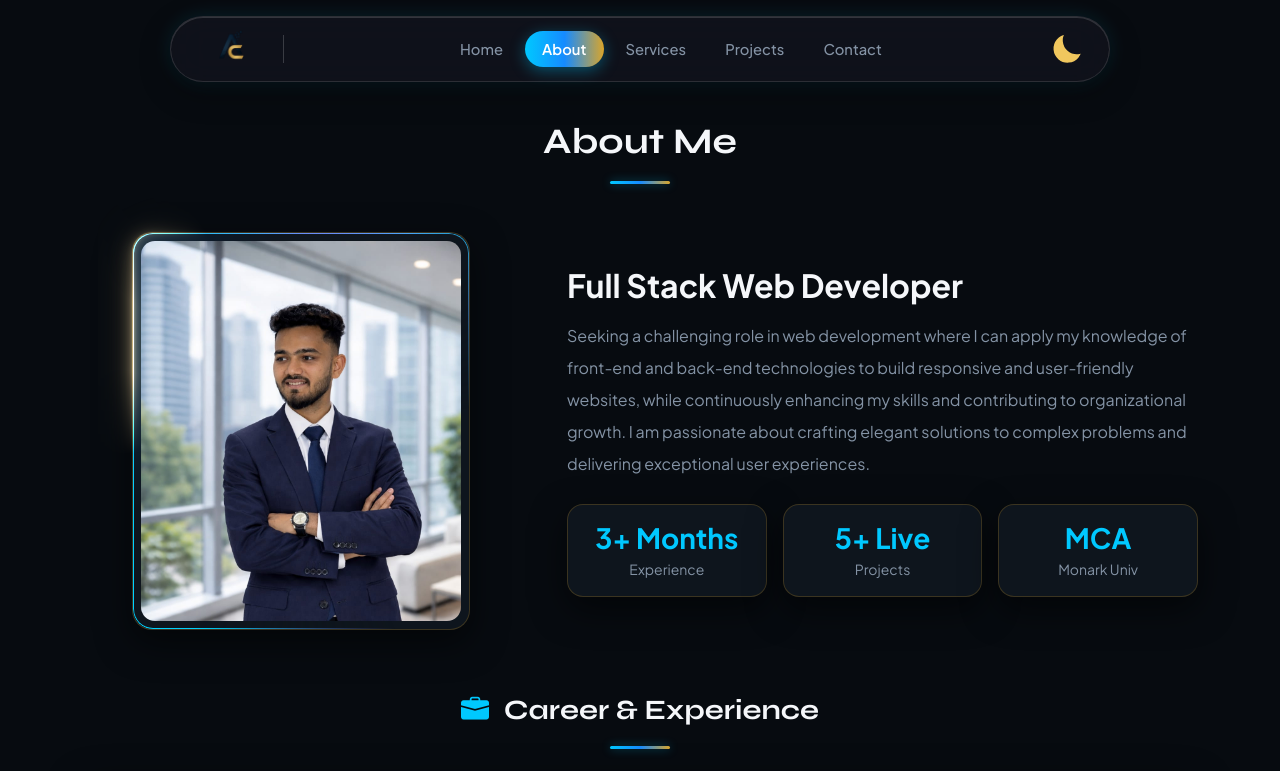
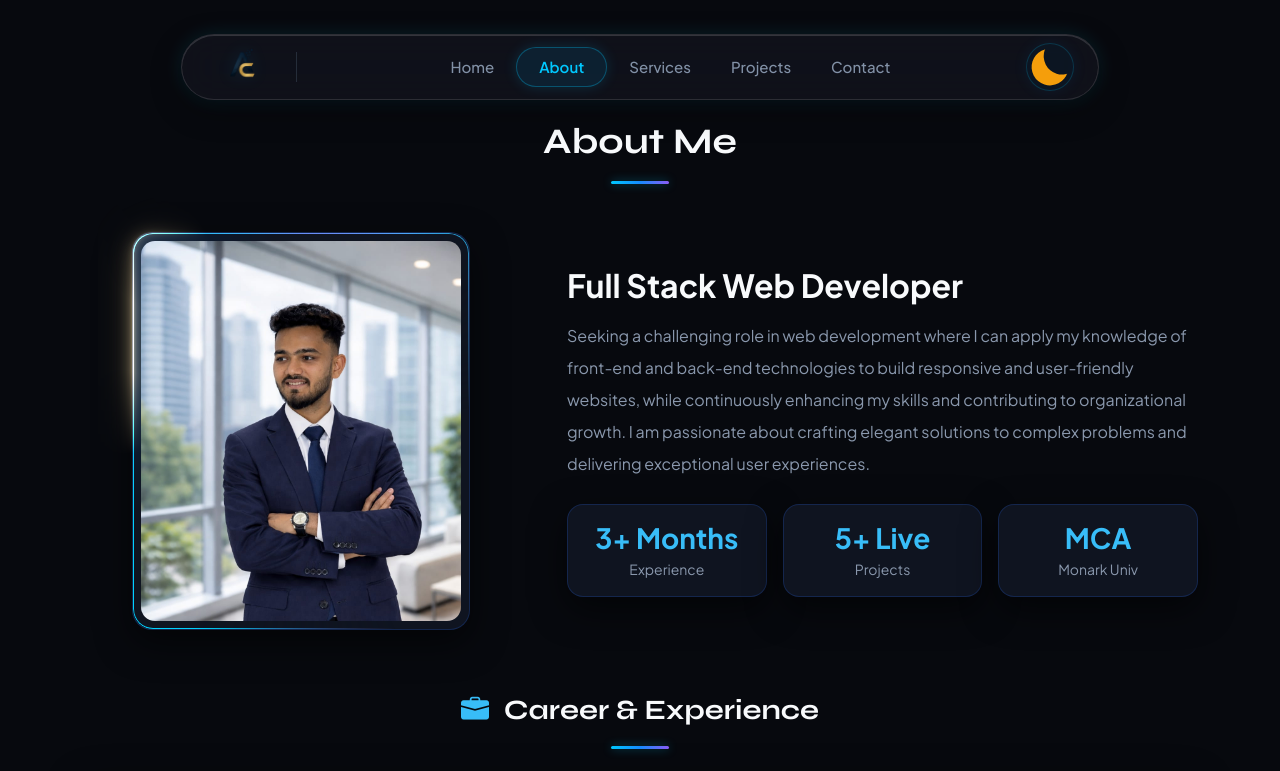
Before and after one commit to chavdaamit1011-svg/Portfolio, a React (Vite) app: page /#/about in a window 1280 px wide. Shown: the top 771 px of the page. Built offline with nearby package versions, Linux system fonts and the light colour scheme; a web font is replaced by a local one.

Commit message:
Refine Dark Theme Navbar to exact target specifications (#070B10 bg, rgba(7, 12, 20, 0.88) navbar, rgba(0, 174, 255, 0.10) active pill, 48px circular moon toggle)

```diff
--- a/src/styles/index.css
+++ b/src/styles/index.css
@@ -1,75 +1,76 @@
-/* Base Theme Variables - User Specified Exact Color Palette & Logo Gradient */
+/* Base Theme Variables - Aligned to AC Monogram Logo Colors (Royal Blue #2563eb & Amber Gold #f59e0b) */
 :root, [data-theme='dark'] {
-  --bg-color: #070B10;
-  --bg-secondary: #121C26;
-  --nav-bg: rgba(14, 21, 29, 0.90);
-  --card-bg: #0E151D;
-  --card-border: rgba(217, 165, 43, 0.22);
-  --card-border-hover: #00C8FF;
-  --text-main: #8493A5;
-  --text-heading: #F5F7FA;
-  --text-muted: #8493A5;
-  --cyan-primary: #00C8FF;
-  --cyan-glow: rgba(0, 200, 255, 0.35);
-  --purple-accent: #168BFF;
-  --gold-primary: #D9A52B;
-  --gold-accent: #F0C75E;
-  --gold-glow: rgba(217, 165, 43, 0.25);
-  --loader-text: #F5F7FA;
-  --loader-bg-overlay: #070B10;
-  --badge-bg: rgba(0, 200, 255, 0.12);
-  --badge-border: rgba(0, 200, 255, 0.3);
-  --badge-text: #00C8FF;
-  --input-bg: #070B10;
-  --input-border: rgba(217, 165, 43, 0.25);
+  --bg-color: #07090e;
+  --bg-secondary: #0c1019;
+  --nav-bg: rgba(12, 16, 25, 0.90);
+  --card-bg: #0f1420;
+  --card-border: rgba(37, 99, 235, 0.22);
+  --card-border-hover: rgba(59, 130, 246, 0.50);
+  --text-main: #8a98ad;
+  --text-heading: #f8fafc;
+  --text-muted: #8a98ad;
+  --blue-brand: #2563eb;
+  --blue-light: #3b82f6;
+  --cyan-primary: #38bdf8;
+  --cyan-glow: rgba(37, 99, 235, 0.38);
+  --purple-accent: #8b5cf6;
+  --gold-primary: #f59e0b;
+  --gold-accent: #fbbf24;
+  --gold-glow: rgba(245, 158, 11, 0.30);
+  --loader-text: #f8fafc;
+  --loader-bg-overlay: #07090e;
+  --badge-bg: rgba(37, 99, 235, 0.14);
+  --badge-border: rgba(59, 130, 246, 0.35);
+  --badge-text: #38bdf8;
+  --input-bg: #07090e;
+  --input-border: rgba(37, 99, 235, 0.28);
   --shadow-card: 0 12px 35px rgba(0, 0, 0, 0.55);
-  --toggle-color: #F0C75E;
-  --logo-gradient: linear-gradient(90deg, #00C8FF 0%, #168BFF 50%, #D9A52B 100%);
+  --toggle-color: #f59e0b;
   font-family: 'Plus Jakarta Sans', 'Outfit', system-ui, -apple-system, sans-serif;
 }
 
 [data-theme='light'] {
-  --bg-color: #F5F8FC;
-  --bg-secondary: #FFFFFF;
+  --bg-color: #f5f8fc;
+  --bg-secondary: #ffffff;
   --nav-bg: rgba(255, 255, 255, 0.92);
-  --card-bg: #FFFFFF;
-  --card-border: #DCE5EE;
-  --card-border-hover: #168BFF;
-  --text-main: #64748B;
-  --text-heading: #0B2942;
-  --text-muted: #64748B;
-  --cyan-primary: #168BFF;
-  --cyan-glow: rgba(22, 139, 255, 0.2);
-  --purple-accent: #00C8FF;
-  --gold-primary: #D9A52B;
-  --gold-accent: #F0C75E;
-  --gold-glow: rgba(217, 165, 43, 0.2);
-  --loader-text: #0B2942;
-  --loader-bg-overlay: #F5F8FC;
-  --badge-bg: rgba(22, 139, 255, 0.08);
-  --badge-border: rgba(22, 139, 255, 0.2);
-  --badge-text: #168BFF;
-  --input-bg: #FFFFFF;
-  --input-border: #DCE5EE;
+  --card-bg: #ffffff;
+  --card-border: rgba(37, 99, 235, 0.12);
+  --card-border-hover: rgba(37, 99, 235, 0.35);
+  --text-main: #475569;
+  --text-heading: #0f172a;
+  --text-muted: #64748b;
+  --blue-brand: #1d4ed8;
+  --blue-light: #2563eb;
+  --cyan-primary: #0284c7;
+  --cyan-glow: rgba(37, 99, 235, 0.20);
+  --purple-accent: #7c3aed;
+  --gold-primary: #d97706;
+  --gold-accent: #f59e0b;
+  --gold-glow: rgba(217, 119, 6, 0.20);
+  --loader-text: #0f172a;
+  --loader-bg-overlay: #f5f8fc;
+  --badge-bg: rgba(37, 99, 235, 0.08);
+  --badge-border: rgba(37, 99, 235, 0.20);
+  --badge-text: #1d4ed8;
+  --input-bg: #ffffff;
+  --input-border: rgba(37, 99, 235, 0.18);
   --shadow-card: 0 10px 30px rgba(0, 0, 0, 0.06);
-  --toggle-color: #168BFF;
-  --logo-gradient: linear-gradient(90deg, #00C8FF 0%, #168BFF 50%, #D9A52B 100%);
+  --toggle-color: #6366f1;
 }
 
-/* Single Unified Floating Navbar Header Bar (Exact Match to User Screenshot) */
+/* Single Unified Floating Navbar Header Bar (Dark Theme Specification Match) */
 .unified-navbar-bar {
-  background: rgba(12, 16, 25, 0.92);
-  backdrop-filter: blur(20px) saturate(180%);
-  -webkit-backdrop-filter: blur(20px) saturate(180%);
-  border: 1px solid rgba(37, 99, 235, 0.28);
-  border-radius: 50rem;
-  box-shadow:
-    0 12px 35px rgba(0, 0, 0, 0.55),
-    inset 0 1px 0 rgba(255, 255, 255, 0.1),
-    0 0 25px rgba(37, 99, 235, 0.18);
+  background: rgba(7, 12, 20, 0.88);
+  backdrop-filter: blur(12px) saturate(180%);
+  -webkit-backdrop-filter: blur(12px) saturate(180%);
+  border: 1px solid rgba(0, 200, 255, 0.20);
+  border-radius: 30px;
+  box-shadow: 0 0 25px rgba(0, 150, 255, 0.08);
   transition: all 0.35s ease;
-  max-width: 940px;
-  margin: 0 auto;
+  width: 84%;
+  max-width: 1100px;
+  margin: 18px auto 0 auto;
+  padding: 8px 26px;
 }
 
 [data-theme='light'] .unified-navbar-bar {
@@ -79,9 +80,11 @@
     0 12px 35px rgba(0, 0, 0, 0.08),
     inset 0 1px 0 rgba(255, 255, 255, 0.9),
     0 0 25px rgba(37, 99, 235, 0.10);
+  width: 90%;
+  max-width: 1100px;
 }
 
-/* Brand AC Logo Wrapper (NO Glow Filter - Natural & Crisp, Increased Size to 48px) */
+/* Brand AC Logo Wrapper (NO White Box, Direct Transparent Surface) */
 .brand-logo-wrapper {
   background: transparent !important;
   border: none !important;
@@ -94,23 +97,27 @@
 }
 
 .brand-logo-wrapper:hover {
-  transform: scale(1.06);
+  transform: scale(1.04);
 }
 
 .brand-logo-img {
   height: 48px !important;
   width: auto !important;
   object-fit: contain;
-  filter: none !important;
+  filter: drop-shadow(0 0 8px rgba(0, 200, 255, 0.12)) !important;
+}
+
+[data-theme='light'] .brand-logo-img {
+  filter: drop-shadow(0 1px 2px rgba(0, 0, 0, 0.12)) !important;
 }
 
 /* Vertical Separator Line */
 .nav-vertical-divider {
   width: 1px;
-  height: 28px;
-  background: rgba(255, 255, 255, 0.18);
-  margin-left: 1rem;
-  margin-right: 0.5rem;
+  height: 30px;
+  background: rgba(130, 160, 190, 0.20);
+  margin-left: 18px;
+  margin-right: 18px;
 }
 
 [data-theme='light'] .nav-vertical-divider {
@@ -427,33 +434,44 @@ body {
 }
 
 .nav-link-custom {
-  color: var(--text-muted);
+  color: #8291A7 !important;
+  font-size: 15px;
   font-weight: 500;
-  font-size: 0.92rem;
-  padding: 0.45rem 1.1rem !important;
+  padding: 8px 18px !important;
   border-radius: 50rem;
-  transition: all 0.3s cubic-bezier(0.4, 0, 0.2, 1);
+  transition: color 0.25s ease, background 0.25s ease;
   position: relative;
+  text-decoration: none;
 }
 
 .nav-link-custom:hover {
-  color: var(--text-heading) !important;
-  background: rgba(255, 255, 255, 0.06);
+  color: #E5F2FF !important;
+  background: transparent;
 }
 
 .nav-link-custom.active {
-  color: #ffffff !important;
-  background: linear-gradient(90deg, #00C8FF 0%, #168BFF 50%, #D9A52B 100%) !important;
+  color: #00C8FF !important;
+  background: rgba(0, 174, 255, 0.10) !important;
+  border: 1px solid rgba(0, 200, 255, 0.30) !important;
   border-radius: 999px !important;
-  box-shadow: 0 4px 15px rgba(0, 200, 255, 0.35) !important;
-  border: none !important;
+  padding: 8px 22px !important;
+  box-shadow: 0 0 14px rgba(0, 200, 255, 0.16) !important;
   font-weight: 600;
+}
+
+[data-theme='light'] .nav-link-custom {
+  color: #64748b !important;
+}
+
+[data-theme='light'] .nav-link-custom:hover {
+  color: #0f172a !important;
 }
 
 [data-theme='light'] .nav-link-custom.active {
   color: #ffffff !important;
-  background: linear-gradient(90deg, #00C8FF 0%, #168BFF 50%, #D9A52B 100%) !important;
-  box-shadow: 0 4px 14px rgba(22, 139, 255, 0.3) !important;
+  background: linear-gradient(90deg, #00AEEF 0%, #168BFF 50%, #7C3CFF 100%) !important;
+  border: none !important;
+  box-shadow: 0 4px 14px rgba(0, 174, 239, 0.3) !important;
 }
 
 /* Smooth Accordion Mobile Menu (Inside Main Navbar Container) */
@@ -563,6 +581,27 @@ body {
 .st-sunMoonThemeToggleBtn {
   position: relative;
   cursor: pointer;
+  width: 48px !important;
+  height: 48px !important;
+  border-radius: 50% !important;
+  background: rgba(12, 25, 38, 0.75) !important;
+  border: 1px solid rgba(0, 200, 255, 0.18) !important;
+  box-shadow: 0 0 15px rgba(0, 160, 255, 0.08) !important;
+  display: inline-flex;
+  align-items: center;
+  justify-content: center;
+  transition: border-color 0.3s ease, box-shadow 0.3s ease;
+}
+
+.st-sunMoonThemeToggleBtn:hover {
+  border-color: rgba(0, 200, 255, 0.38) !important;
+  box-shadow: 0 0 20px rgba(0, 200, 255, 0.18) !important;
+}
+
+[data-theme='light'] .st-sunMoonThemeToggleBtn {
+  background: rgba(255, 255, 255, 0.9) !important;
+  border-color: rgba(37, 99, 235, 0.18) !important;
+  box-shadow: 0 4px 12px rgba(0, 0, 0, 0.06) !important;
 }
 
 .st-sunMoonThemeToggleBtn .themeToggleInput {
@@ -708,10 +747,10 @@ body {
 
 .section-title-underline,
 .section-underline {
-  width: 60px !important;
+  width: 58px !important;
   height: 3px !important;
   border-radius: 999px !important;
-  background: linear-gradient(90deg, #00C8FF 0%, #168BFF 50%, #D9A52B 100%) !important;
+  background: linear-gradient(90deg, #00C8FF 0%, #168BFF 50%, #8B5CF6 100%) !important;
   opacity: 1 !important;
   margin: 10px auto 0 auto !important;
   box-shadow: 0 0 10px rgba(0, 200, 255, 0.4) !important;
@@ -720,8 +759,8 @@ body {
 
 [data-theme='light'] .section-title-underline,
 [data-theme='light'] .section-underline {
-  background: linear-gradient(90deg, #00C8FF 0%, #168BFF 50%, #D9A52B 100%) !important;
-  box-shadow: 0 2px 8px rgba(22, 139, 255, 0.25) !important;
+  background: linear-gradient(90deg, #00AEEF 0%, #168BFF 50%, #7C3CFF 100%) !important;
+  box-shadow: 0 2px 8px rgba(0, 174, 239, 0.25) !important;
 }
 
 /* Custom Cards */
```
